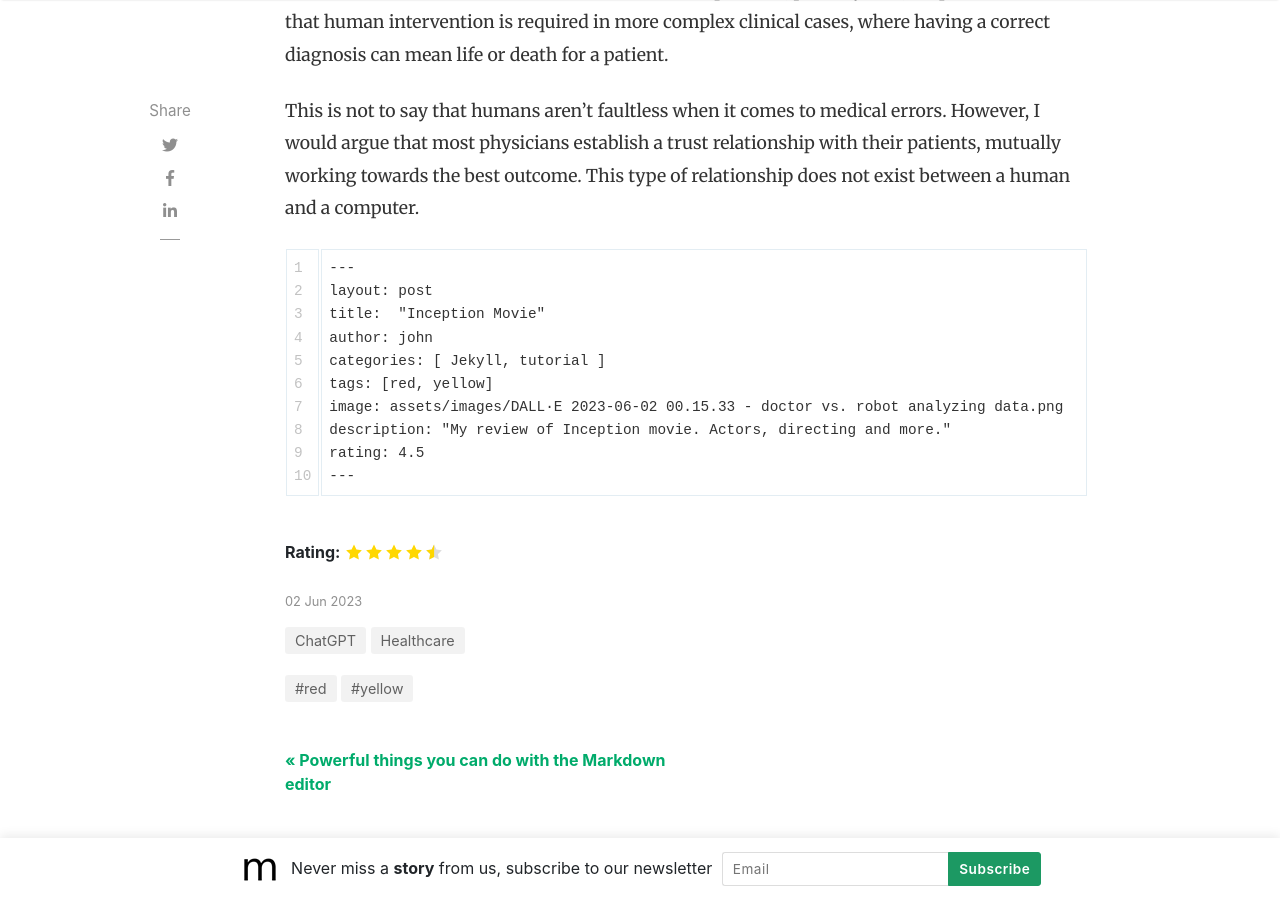
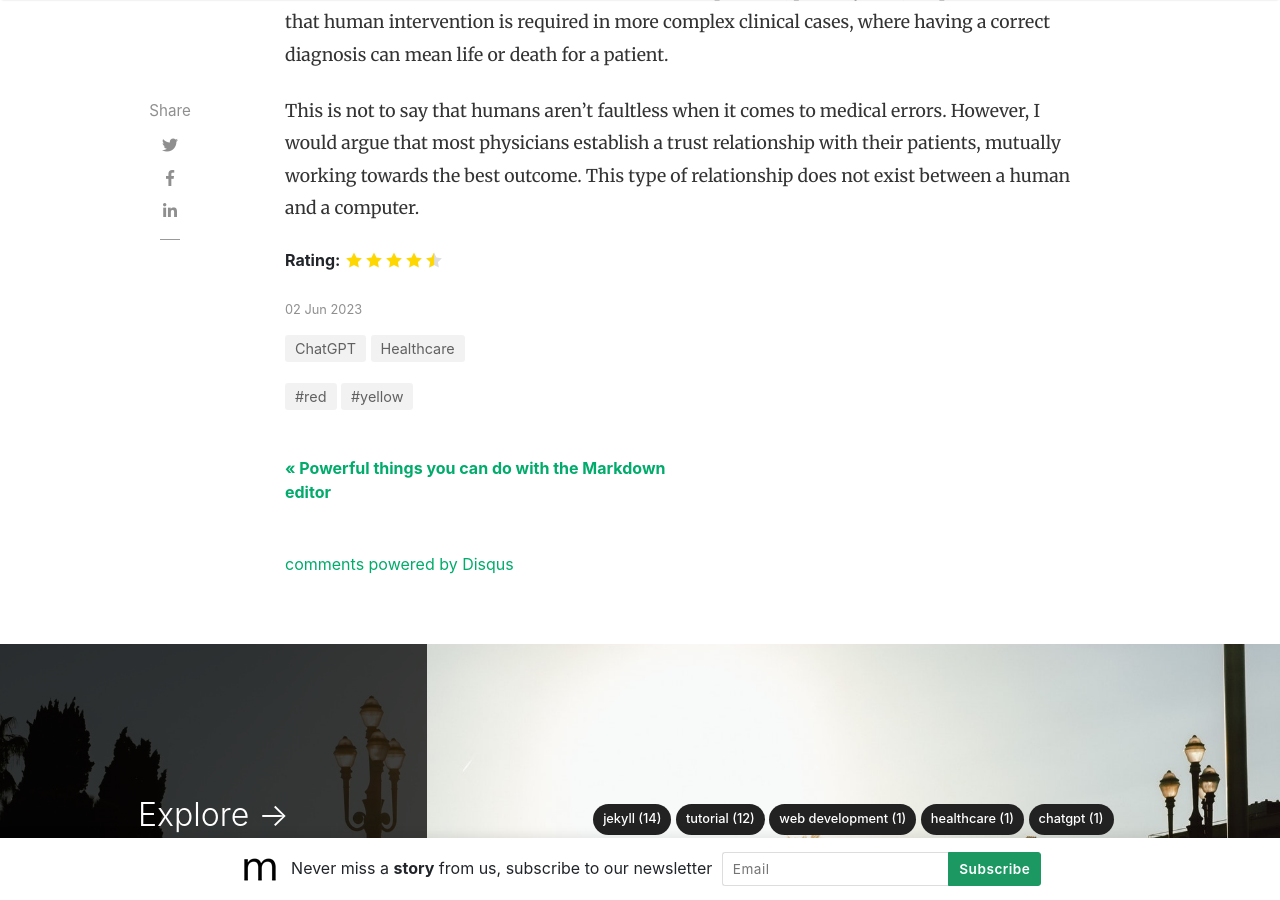
Before and after one commit to slsu0424/slsu0424.github.io, a Jekyll site: the page built from _posts/2023-06-02-test.md, in a window 1280 px wide and 900 px high, scrolled down 4128 px. Built offline with Jekyll 4.4.1, drawn with Linux system fonts in a browser that asks for light colours; nearby versions of some CDN libraries; comment, search, counter and statistics services are not loaded.

Commit message:
Update 2023-06-02-test.md

````diff
--- a/_posts/2023-06-02-test.md
+++ b/_posts/2023-06-02-test.md
@@ -55,16 +55,3 @@ One of the current limitations of ChatGPT is their tendency to [hallucinate](htt
 Despite these limitations, I agree with the authors that LLMs still have value in healthcare.  My conclusion is that ChatGPT could be better suited to situations where common medical conditions are seen and have a standard treatment plan (i.e., primary care, outpatient).  I think that human intervention is required in more complex clinical cases, where having a correct diagnosis can mean life or death for a patient.
 
 This is not to say that humans aren't faultless when it comes to medical errors.  However, I would argue that most physicians establish a trust relationship with their patients, mutually working towards the best outcome.  This type of relationship does not exist between a human and a computer.
-
-```html
----
-layout: post
-title:  "Inception Movie"
-author: john
-categories: [ Jekyll, tutorial ]
-tags: [red, yellow]
-image: assets/images/DALL·E 2023-06-02 00.15.33 - doctor vs. robot analyzing data.png
-description: "My review of Inception movie. Actors, directing and more."
-rating: 4.5
----
-```
````
